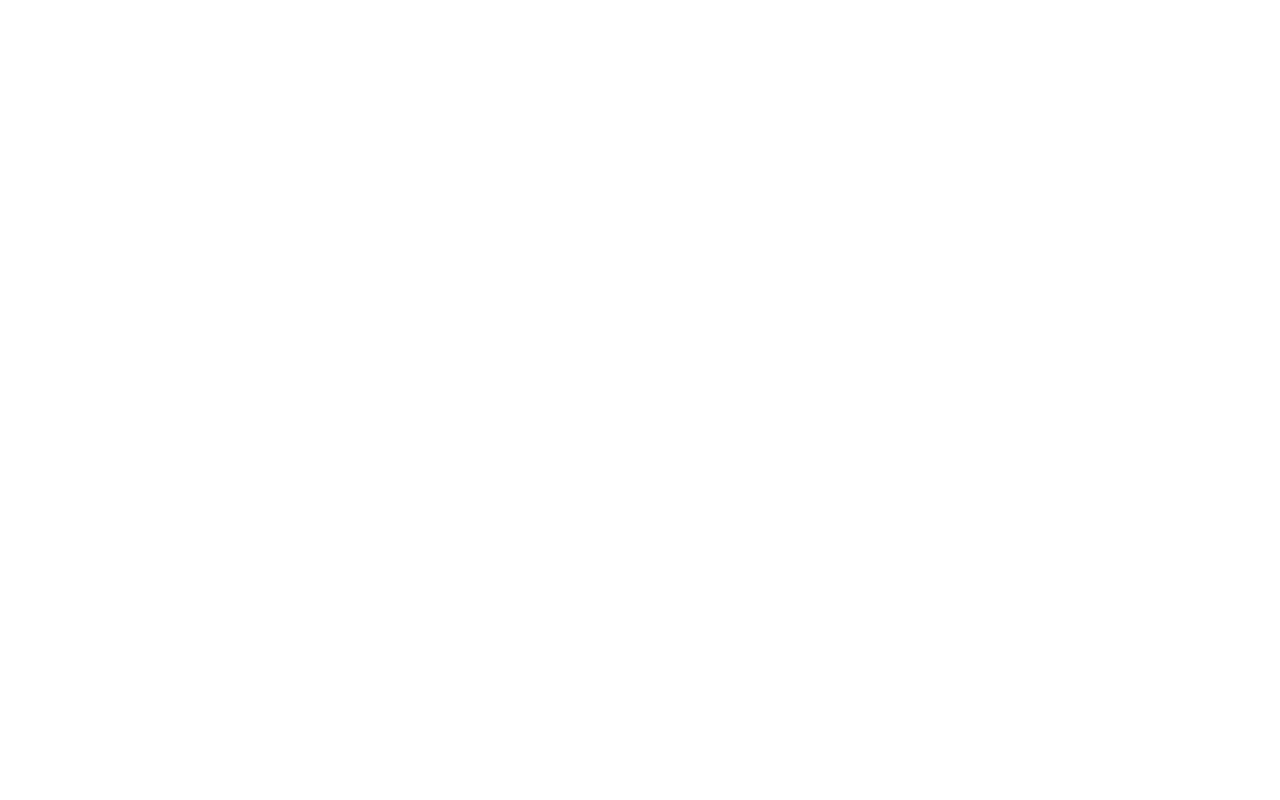
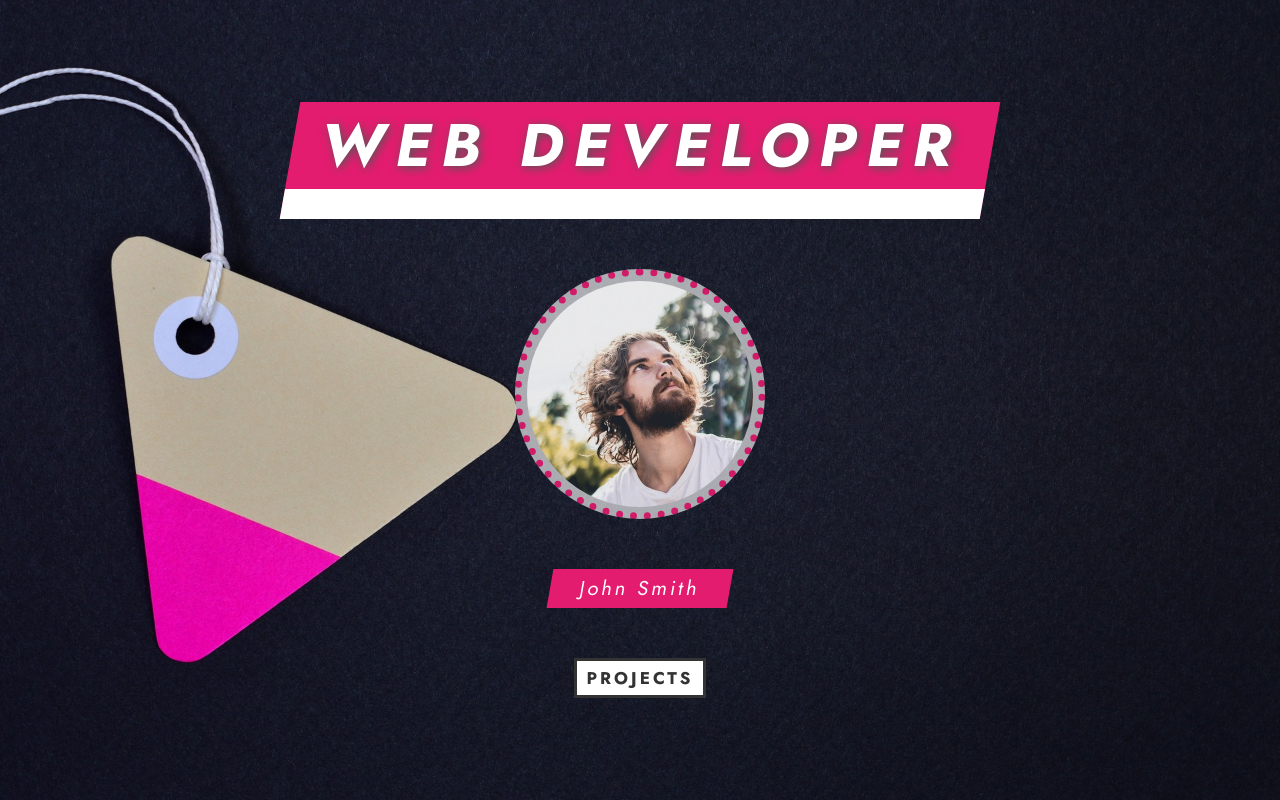
Before and after one commit to imonweb/CC-Personal-Portfolio, a website built with webpack: page src/index.html in a window 1280 px wide. Built offline with nearby package versions, Linux system fonts and the light colour scheme.

Commit message:
section 1

```diff
--- a/package.json
+++ b/package.json
@@ -15,12 +15,14 @@
     "copy-webpack-plugin": "^9.0.1",
     "css-loader": "^6.5.0",
     "css-minimizer-webpack-plugin": "^3.0.2",
+    "file-loader": "^6.2.0",
     "html-webpack-plugin": "^5.3.2",
     "mini-css-extract-plugin": "^2.1.0",
     "purge-fontawesome": "^1.1.1",
     "sass": "^1.36.0",
     "sass-loader": "^12.1.0",
     "style-loader": "^3.3.1",
+    "url-loader": "^4.1.1",
     "webpack": "^5.61.0",
     "webpack-cli": "^4.9.1",
     "webpack-dev-server": "^3.11.2"
@@ -30,7 +32,6 @@
     "@fortawesome/fontawesome-svg-core": "^1.2.35",
     "@fortawesome/free-brands-svg-icons": "^5.15.3",
     "@fortawesome/free-regular-svg-icons": "^5.15.3",
-    "@fortawesome/free-solid-svg-icons": "^5.15.3",
-    "file-loader": "^6.2.0"
+    "@fortawesome/free-solid-svg-icons": "^5.15.3"
   }
 }
--- a/src/css/styles.scss
+++ b/src/css/styles.scss
@@ -1,10 +1,81 @@
+/* Reset and Common Styles */
 * {
   margin: 0;
   padding: 0;
+  outline: none;
   box-sizing: border-box;
+  text-decoration: none;
+  list-style-type: none;
+  font-family: "Jost", sans-serif;
+  font-weight: 400;
 }
 
-body {
-  font-family: "Poppins", sans-serif;
+html {
+  font-size: 62.5%;
+  scroll-behavior: smooth;
+}
 
+.center {
+  display: flex;
+  justify-content: center;
+  align-items: center;
 }
+
+
+/* ====== Section 1 ====== */
+.section-1 {
+  width: 100%;
+  height: 100vh;
+  background: url("../images/bg.jpg"), linear-gradient(rgba(255,255,255,0.2), rgba(255,255,255,0.3)) center no-repeat;
+  background-size: cover;
+  display: flex;
+  flex-direction: column;
+  justify-content: center;
+  align-items: center;
+
+  .section-1-heading {
+    font-size: 6rem;
+    font-weight: 700;
+    color: #fff;
+    background-color: #e41c6f;
+    padding: 0 3rem;
+    margin-bottom: 5rem;
+    text-transform: uppercase;
+    letter-spacing: 1rem;
+    border-bottom: 3rem solid #fff;
+    text-shadow: .2rem .2rem 1rem #555;
+    transform: skew(-10deg);
+  }
+
+  .person-img {
+    width: 25rem;
+    height: 25rem;
+    object-fit: cover;
+    border-radius: 50%;
+    border: .7rem dotted #e41c6f;
+    background-color: rgba(255,255,255,0.7);
+    padding: .5rem;
+    opacity: 0.9;
+  }
+
+  .person-name {
+    font-size: 2rem;
+    color: #fff;
+    background-color: #e41c6f;
+    margin: 5rem 0;
+    padding: .5rem 3rem;
+    letter-spacing: 0.3rem;
+    transform: skew(-10deg);
+  }
+
+  .section-1-btn {
+    font-size: 1.7rem;
+    font-weight: 700;
+    color: #333;
+    background-color: #fff;
+    border: .3rem solid #333;
+    padding: .5rem 1rem;
+    text-transform: uppercase;
+    letter-spacing: .3rem;
+  }
+} /*  Section 1 */
--- a/src/index.html
+++ b/src/index.html
@@ -4,9 +4,20 @@
   <meta charset="UTF-8">
   <meta http-equiv="X-UA-Compatible" content="IE=edge">
   <meta name="viewport" content="width=device-width, initial-scale=1.0">
+  <link href="https://fonts.googleapis.com/css2?family=Jost:wght@100;200;300;400;500;600;700;800;900&display=swap"
+      rel="stylesheet" />
   <title>CC Personal Portfolio</title>
 </head>
 <body>
+  <div class="container">
 
+    <!-- Section 1 -->
+    <section class="section-1">
+      <h1 class="section-1-heading">Web Developer</h1>
+      <img src="images/john-smith.jpg" alt="John Smith" class="person-img">
+      <h3 class="person-name">John Smith</h3>
+      <a href="#" class="section-1-btn">Projects</a>
+    </section>
+  </div>
 </body>
 </html>
--- a/webpack.config.js
+++ b/webpack.config.js
@@ -38,29 +38,12 @@ module.exports = {
         use: [MiniCssExtractPlugin.loader,"css-loader","sass-loader"]
       },
       {
-        test: /\.(woff(2)?|ttf|eot|svg)(\?v=\d+\.\d+\.\d+)?$/,
-        use: [
-          {
-            loader: 'file-loader',
-            options: {
-              name: '[name].[ext]',
-              outputPath: './fonts'
-            }
-          }
-        ]
+        test: /\.(gif|png|jpg|jpeg|svg)$/i,
+        type: 'asset/resource'
       },
-      {
-        test: /\.(jpg|jpeg|svg|png|gif)$/i,
-        loader: 'file-loader',
-        options: {
-          name: '[name].[ext]',
-          outputPath: 'images/',
-          publicPath: 'images/'
-        }
-      }
     ]
   },
-   plugins: [
+    plugins: [
         new CleanWebpackPlugin(),
         new MiniCssExtractPlugin({
           filename: '[name].css',
```
Also changed, not shown: 1 other file.
